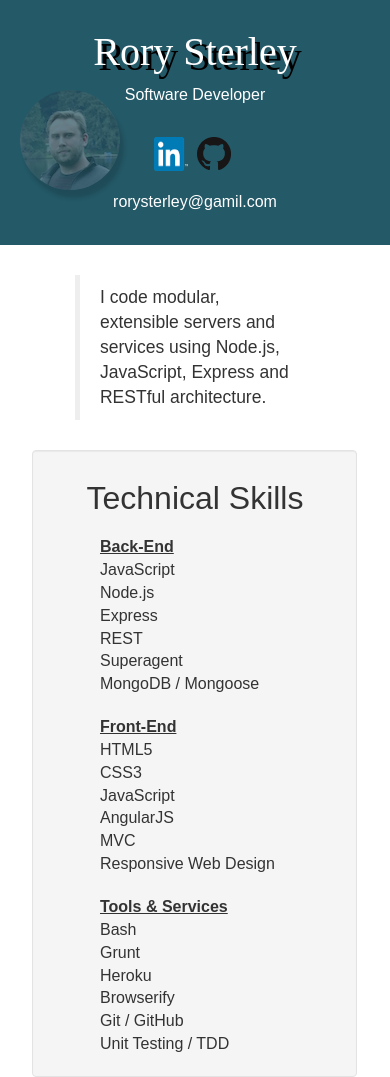
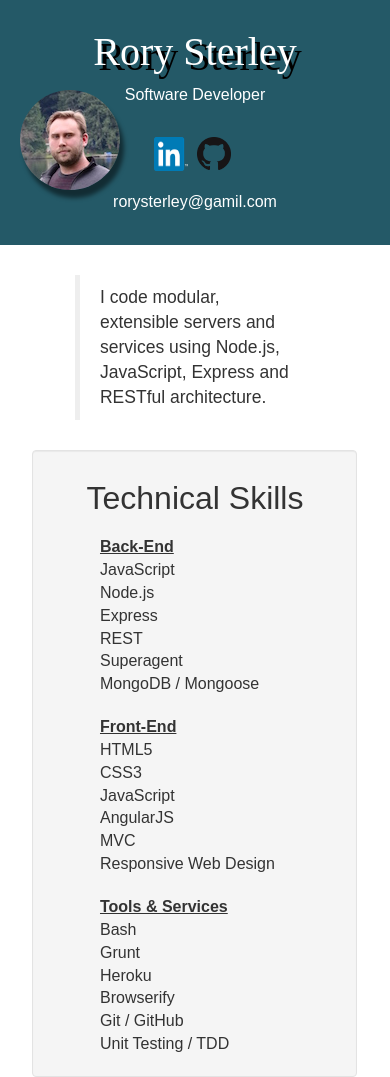
Before and after one commit to rorysterley/developer-portfolio, a website: page public/index.html in a window 390 px wide. Shown: the top 1077 px of the page. Drawn offline with Linux system fonts and the light colour scheme.

Commit message:
Remove small image fade

```diff
--- a/public/css/main.css
+++ b/public/css/main.css
@@ -44,8 +44,6 @@ i {font-style: italic;}
   .hide-g-1150 {
     visibility: hidden;
     display: none !important;}}
-@media screen and (max-width: 430px) {
-  .opacity-3 {opacity: .3;}}
 
 #logo {
   background-color: #245967;
```
